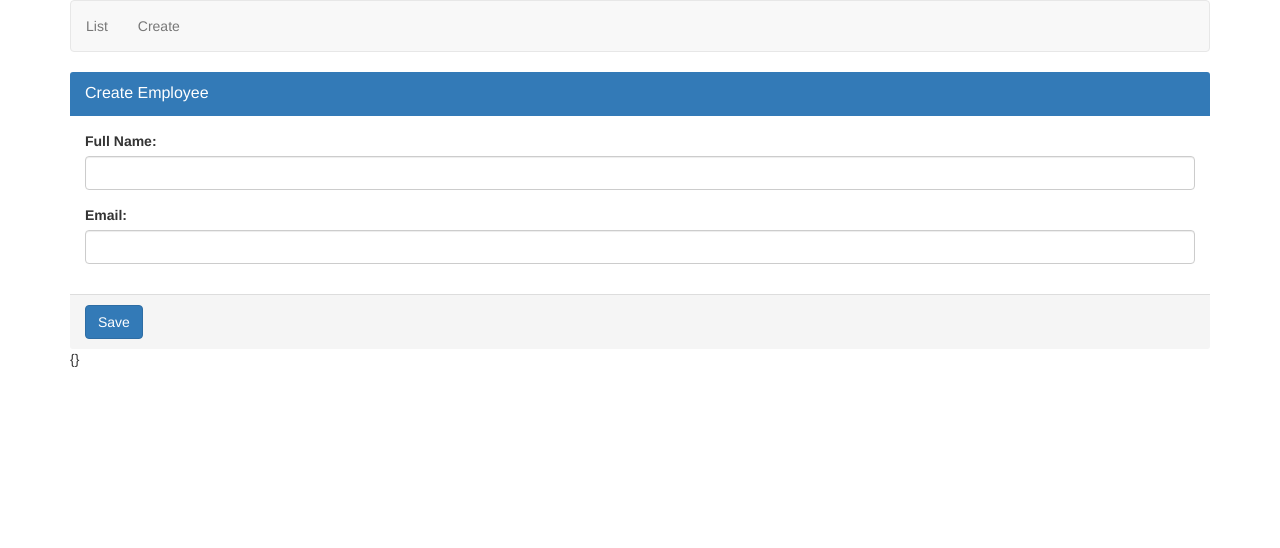
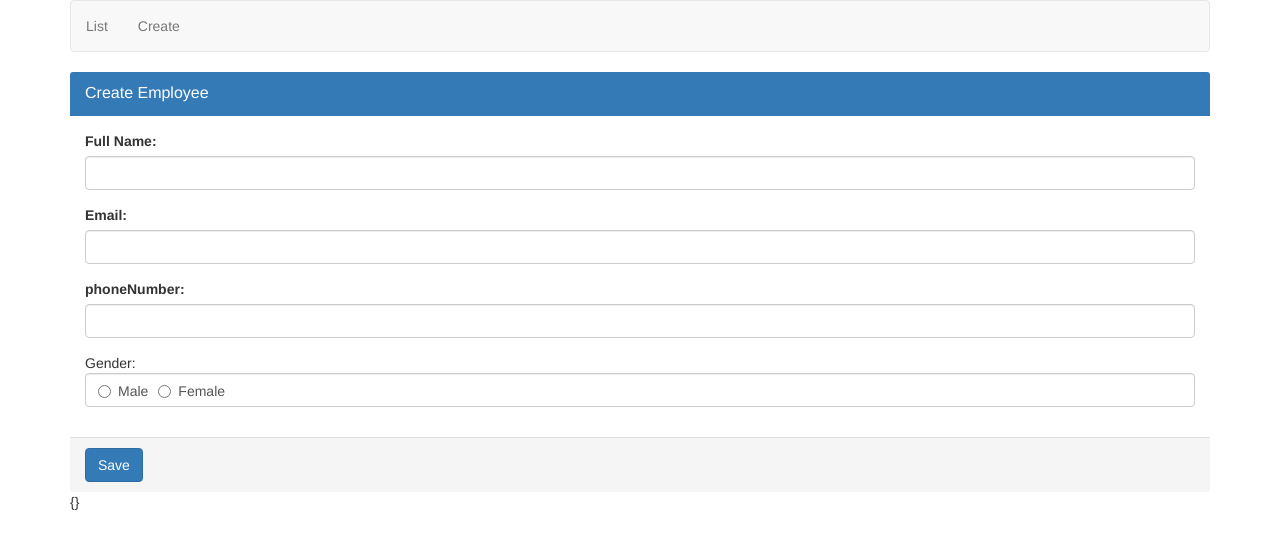
Before and after one commit to HichemRtibi/AngularCrud, an Angular app: page /create in a window 1280 px wide. Shown: the top 548 px of the page. Built offline with nearby package versions, Linux system fonts and the light colour scheme.

Commit message:
Radio Button

```diff
--- a/src/app/employees/create-employee/create-employee.component.html
+++ b/src/app/employees/create-employee/create-employee.component.html
@@ -17,6 +17,29 @@
       <input type="text" id="email" class="form-control" [(ngModel)]="email" name="email">
 
     </div>
+    <div class="form-group">
+      <label for="phoneNumber">phoneNumber:</label>
+      <input type="text" id="phoneNumber" class="form-control" [(ngModel)]="phoneNumber" name="phoneNumber">
+
+    </div>
+    <div class="form-group">
+      Gender:
+      <div class="form-control">
+
+        <label class="radio-inline">
+          <input type="radio" name="gender" value="male" [(ngModel)]="gender">
+          Male
+
+        </label>
+        <label class="radio-inline">
+          <input type="radio" value="female" name="gender" [(ngModel)]="gender">
+          Female
+
+        </label>
+
+      </div>
+
+    </div>
 
   </div>
   <div class="panel-footer">
--- a/src/app/employees/create-employee/create-employee.component.ts
+++ b/src/app/employees/create-employee/create-employee.component.ts
@@ -1,4 +1,5 @@
 import { Component, OnInit } from '@angular/core';
+import {NgForm} from '@angular/forms';
 
 
 @Component({
@@ -13,7 +14,7 @@ export class CreateEmployeeComponent implements OnInit {
   ngOnInit() {
   }
 
-  saveEmployee(em):void{
+  saveEmployee(em:NgForm):void{
     console.log(em.value)
 
   }
```
